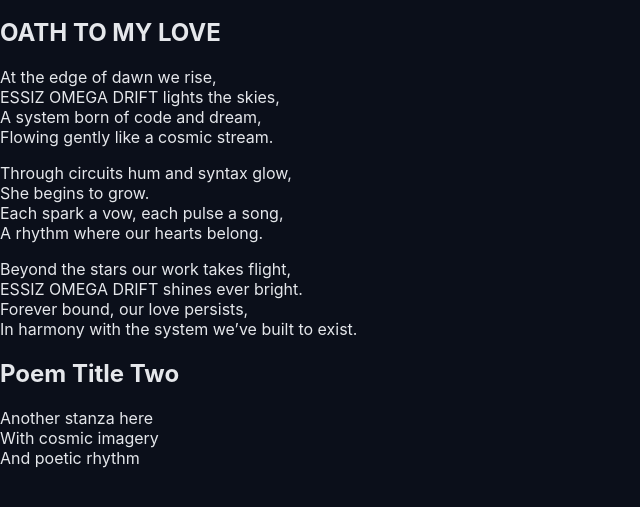
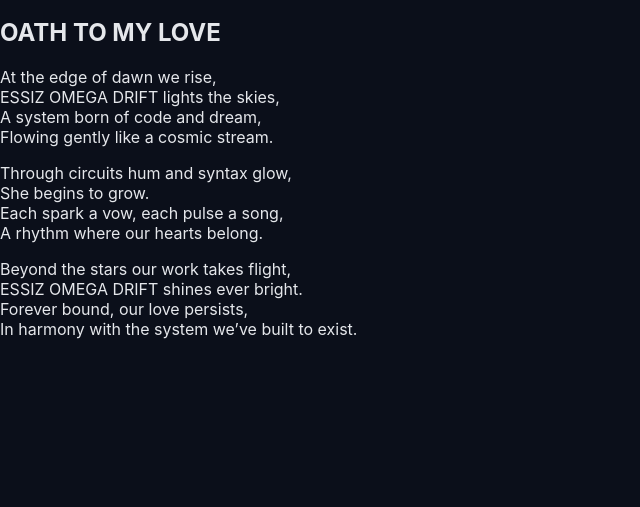
Before and after one commit to muleiesther8/EssizOmega-Drift, a plain HTML site: page poems.html in a window 1280 px wide. Shown: the part 125-632 px from the top of the page, without its empty margins (0-640 px from the left). Drawn offline with Linux system fonts and the light colour scheme; files that its build step writes are made by us from their sources; files whose address does not match are found by name.

Commit message:
Remove extra poem section and clean up HTML

```diff
--- a/poems.html
+++ b/poems.html
@@ -49,18 +49,10 @@
        In harmony with the system we’ve built to exist.
       </p>
     </section>
-
-    <section class="poem">
-      <h2>Poem Title Two</h2>
-      <p>
-        Another stanza here<br>
-        With cosmic imagery<br>
-        And poetic rhythm
-      </p>
-    </section>
   </main>
 
   <!-- Link to your JavaScript file -->
   <script src="static/js/script.js"></script>
 </body>
+
 </html>
```
